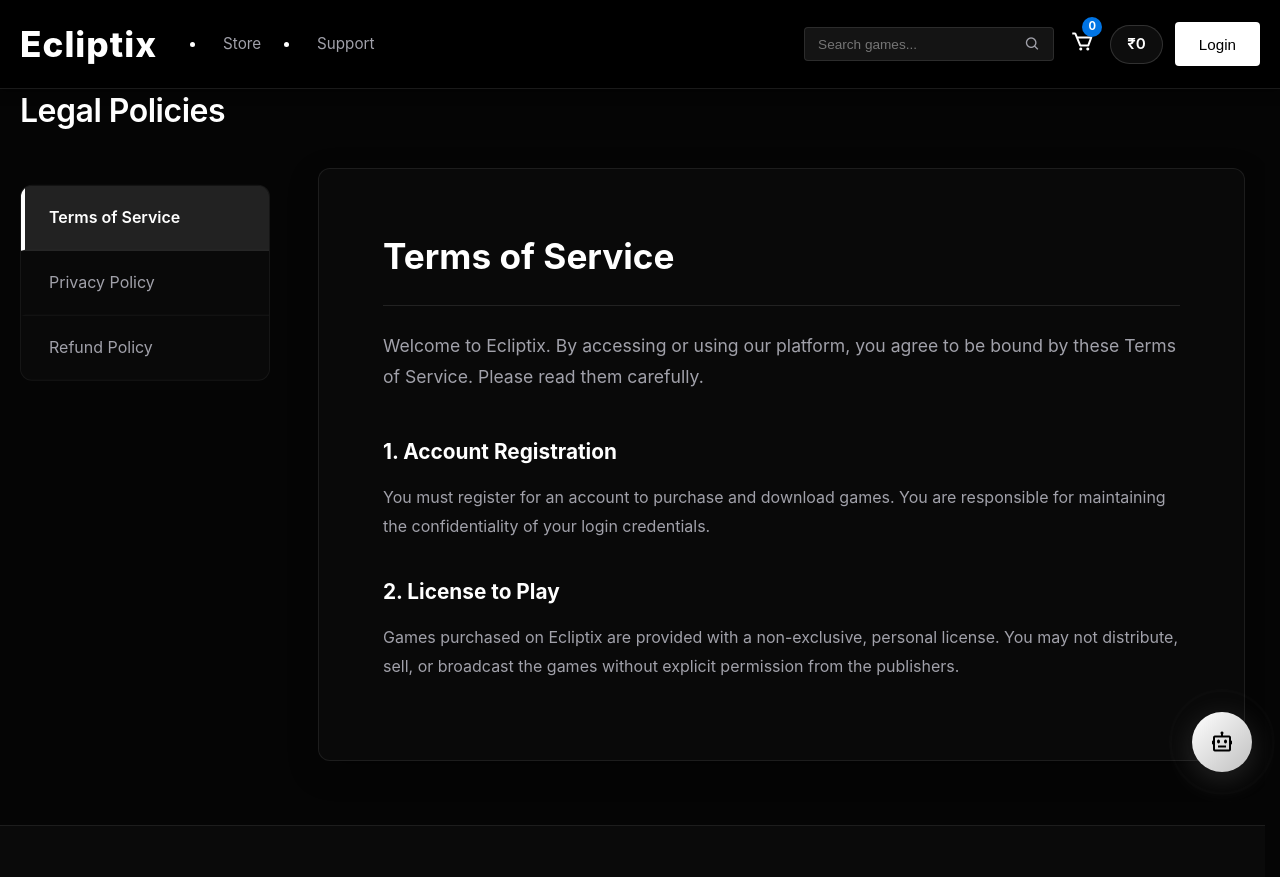
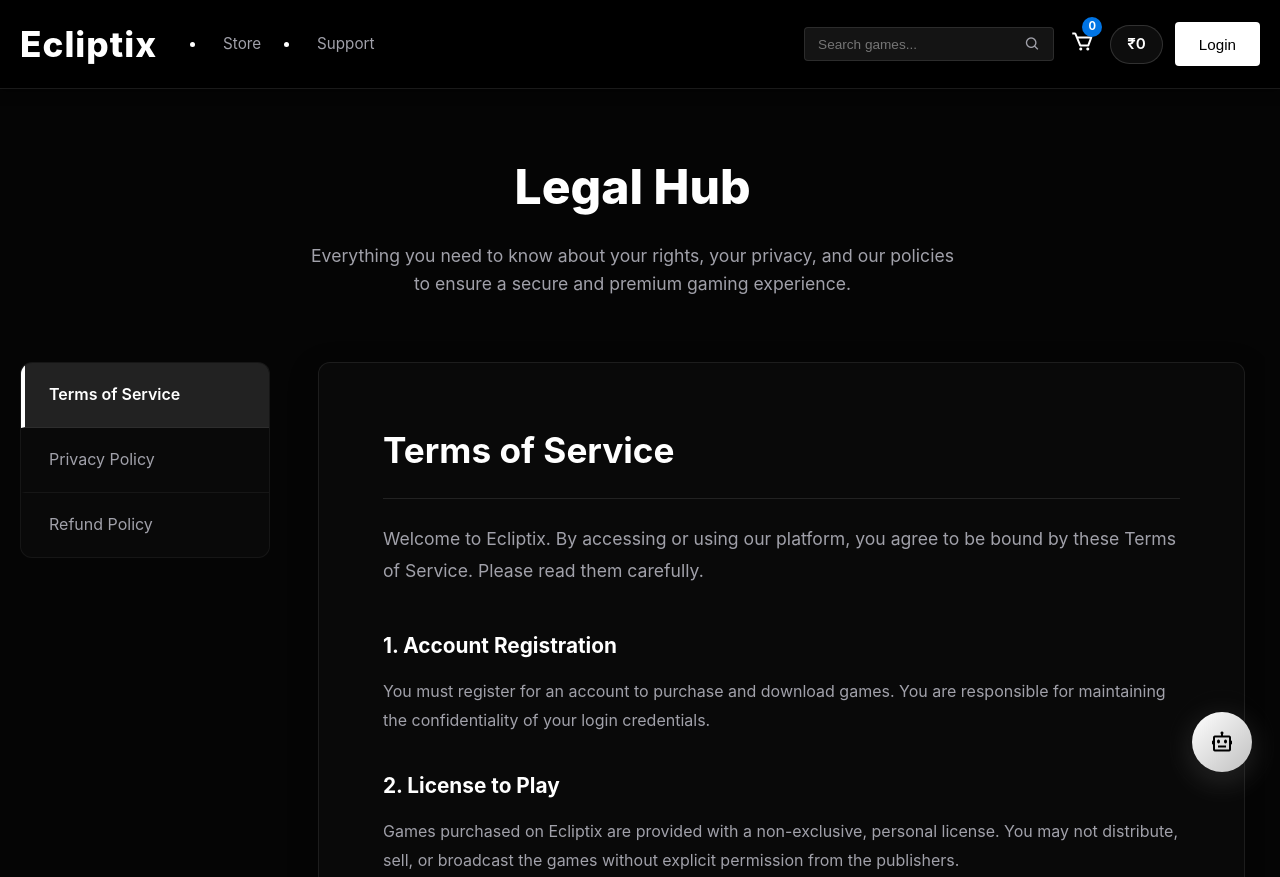
Before and after one commit to abdasath/Ecliptix-V2, a plain HTML site: page frontend/legal.html in a window 1280 px wide. Shown: the top 877 px of the page. Drawn offline with nearby package versions, Linux system fonts and the light colour scheme; no server answers.

Commit message:
style: upgrade legal hub title to centralized premium layout

```diff
--- a/frontend/legal.html
+++ b/frontend/legal.html
@@ -101,7 +101,10 @@
     <!-- Main Content -->
     <main class="container">
         <section class="legal-section">
-            <h2 class="section-title">Legal Policies</h2>
+            <div style="text-align: center; margin-top: 4rem; margin-bottom: 4rem; animation: slideDown 0.5s ease-out;">
+                <h2 style="font-size: 3rem; font-weight: 800; color: #ffffff; margin-bottom: 1rem;">Legal Hub</h2>
+                <p style="color: #a1a1aa; font-size: 1.1rem; max-width: 650px; margin: 0 auto; line-height: 1.6;">Everything you need to know about your rights, your privacy, and our policies to ensure a secure and premium gaming experience.</p>
+            </div>
             <div class="legal-container" style="display: flex; gap: 3rem; margin-top: 2rem;">
 
                 <!-- Sidebar Nav -->
```
